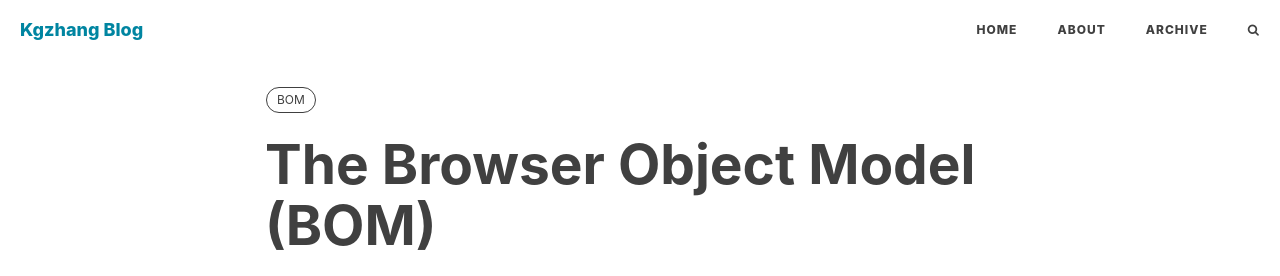
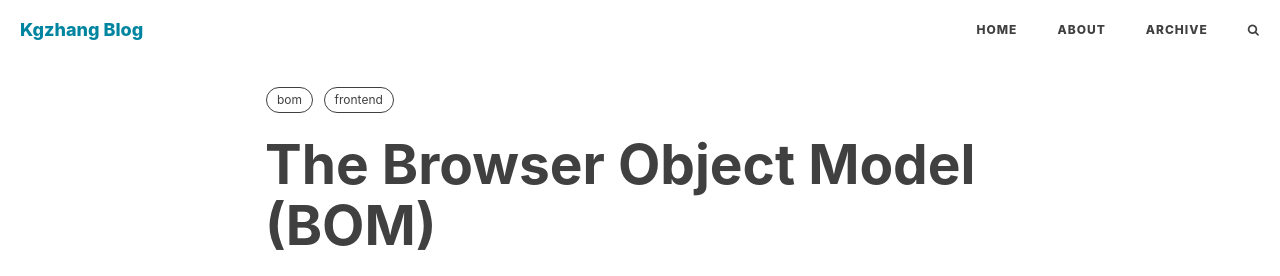
Before and after one commit to kougazhang/oom, a Jekyll site: the page built from _posts/2021-06-12-bom.md, in a window 1280 px wide and 1400 px high. Shown: the top 276 px of the window. Built offline with Jekyll 4.4.1, drawn with Linux system fonts in a browser that asks for light colours; nearby versions of some CDN libraries; comment, search, counter and statistics services are not loaded.

Commit message:
supply tag for posts

```diff
--- a/_posts/2021-06-12-bom.md
+++ b/_posts/2021-06-12-bom.md
@@ -7,7 +7,8 @@ author:     "kgzhang"
 catalog: false
 header-style: text
 tags:
-  - BOM
+  - bom
+  - frontend
 ---
 
 ## 弹框
```
Also changed, not shown: _includes/about/zh.md (+1 -1 lines), _posts/2021-06-15-dom.md (+2 -1 lines).
